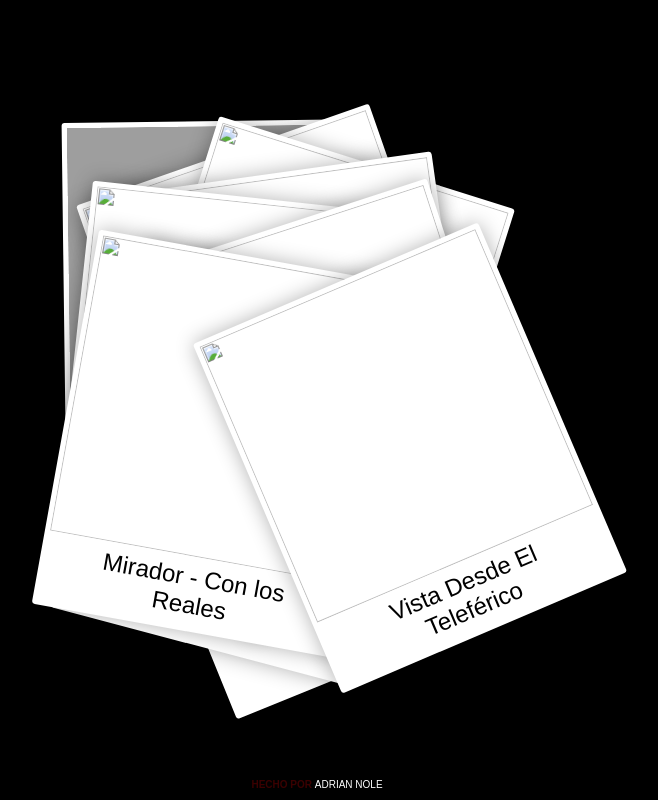
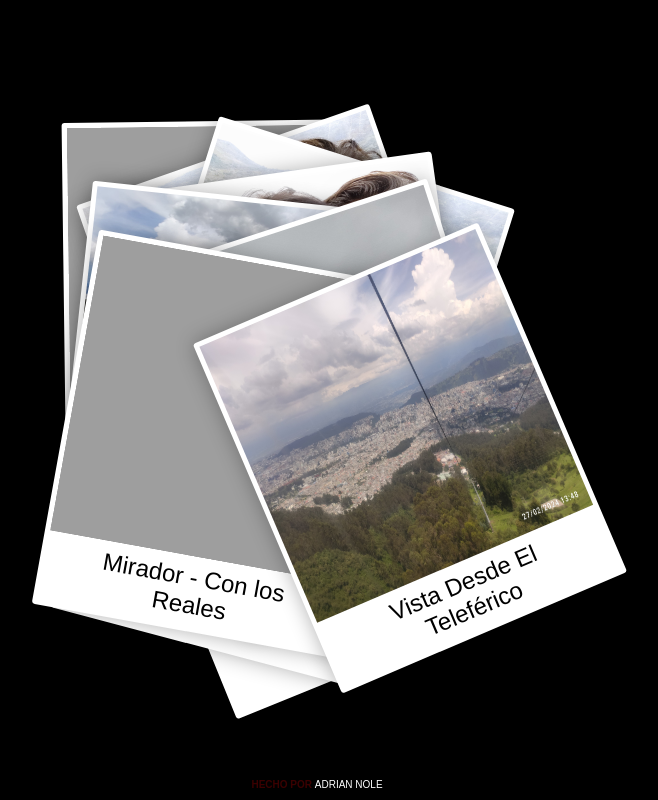
Before and after one commit to adriannole/johadry, a plain HTML site: page galeria.html in a window 1280 px wide. Shown: the whole page, without its empty margins (323-981 px from the left). Drawn offline with Linux system fonts and the light colour scheme; the site is published under a folder, as on GitHub Pages, so addresses that start at the root find nothing; a web font is replaced by a local one.

Commit message:
Update galeria.html

```diff
--- a/galeria.html
+++ b/galeria.html
@@ -18,43 +18,43 @@
   </div>
 
   <div class="Picture">
-    <img class="Picture-img" src="/img/foto10.jpg" alt="" />
+    <img class="Picture-img" src="img/foto10.jpg" alt="" />
     <div class="Picture-note"><span>Mi niña preciosa  </span></div>
   </div>
   <div class="Picture">
-    <img class="Picture-img" src="/img/foto1.jpg" alt="" />
+    <img class="Picture-img" src="img/foto1.jpg" alt="" />
     <div class="Picture-note"><span>Nuestras boletos de entrada.</span></div>
   </div>
   <div class="Picture">
-    <img class="Picture-img" src="/img/foto3.jpg" alt="" />
+    <img class="Picture-img" src="img/foto3.jpg" alt="" />
     <div class="Picture-note"><span>Juntos Enamorados♥ </span></div>
   </div>
   <div class="Picture">
-    <img class="Picture-img" src="/img/foto4.jpg" alt="" />
+    <img class="Picture-img" src="img/foto4.jpg" alt="" />
     <div class="Picture-note"><span>Sonrisita despues del susto </span></div>
   </div>
   <div class="Picture">
-    <img class="Picture-img" src="/img/foto5.jpg" alt="" />
+    <img class="Picture-img" src="img/foto5.jpg" alt="" />
     <div class="Picture-note"><span>Felices que llegamos a la cima :D.</span></div>
   </div>
   <div class="Picture">
-    <img class="Picture-img" src="/img/foto6.jpg" alt="" />
+    <img class="Picture-img" src="img/foto6.jpg" alt="" />
     <div class="Picture-note"><span>Mi amorcito buscando nuestra casa :3</span></div>
   </div>
   <div class="Picture">
-    <img class="Picture-img" src="/img/foto7.jpg" alt="" />
+    <img class="Picture-img" src="img/foto7.jpg" alt="" />
     <div class="Picture-note"><span>Mirador - Columpio</span></div>
   </div>
   <div class="Picture">
-    <img class="Picture-img" src="/img/foto8.jpg" alt="" />
+    <img class="Picture-img" src="img/foto8.jpg" alt="" />
     <div class="Picture-note"><span>Nosotros Juntos ♥</span></div>
   </div>
   <div class="Picture">
-    <img class="Picture-img" src="/img/foto9.jpg" alt="" />
+    <img class="Picture-img" src="img/foto9.jpg" alt="" />
     <div class="Picture-note"><span>Mirador - Con los Reales</span></div>
   </div>
   <div class="Picture">
-    <img class="Picture-img" src="/img/foto2.jpg" alt="" />
+    <img class="Picture-img" src="img/foto2.jpg" alt="" />
     <div class="Picture-note"><span>Vista Desde El Teleférico</span></div>
   </div>
 </div>
```
